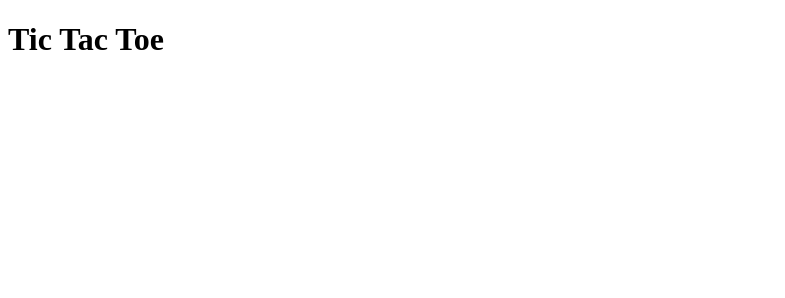
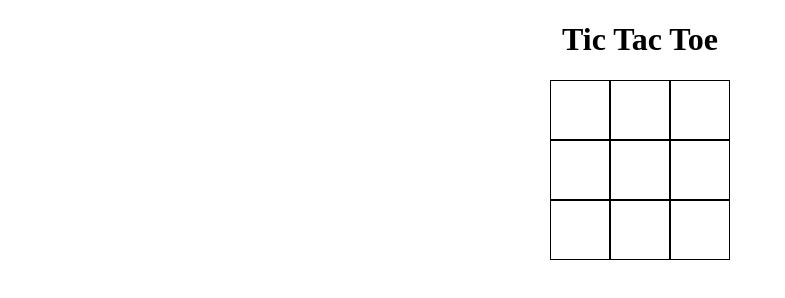
Before and after one commit to crolfs47/odin-js-tictactoe, a website: page index.html in a window 1280 px wide. Shown: the whole page, without its empty margins (0-785 px from the left). Drawn offline with Linux system fonts and the light colour scheme.

Commit message:
Set up basic game board, start to outline game modules

```diff
--- a/index.html
+++ b/index.html
@@ -10,6 +10,18 @@
 </head>
 <body>
   <h1>Tic Tac Toe</h1>
-
+  <div class="grid-container">
+    <div class="game-board-grid">
+      <div class="square" id="0"></div>
+      <div class="square" id="1"></div>
+      <div class="square" id="2"></div>
+      <div class="square" id="3"></div>
+      <div class="square" id="4"></div>
+      <div class="square" id="5"></div>
+      <div class="square" id="6"></div>
+      <div class="square" id="7"></div>
+      <div class="square" id="8"></div>
+    </div>
+  </div>
 </body>
 </html>
--- a/script.js
+++ b/script.js
@@ -0,0 +1,21 @@
+// gameboard module
+const gameBoard = (function() {
+  let board = ['', '', '', '', '', '', '', '', ''];
+  return {
+  };
+}());
+
+console.log(gameBoard.board);
+
+// display module
+const displayController = (function() {
+  const gameBoardTable = document.querySelector('.game-board-table');
+  function displayGameBoard() {
+
+  }
+}());
+
+// players factory
+const Player = (name) => {
+
+};
--- a/style.css
+++ b/style.css
@@ -0,0 +1,22 @@
+h1 {
+  display: flex;
+  justify-content: center;
+}
+
+.grid-container {
+  display: flex;
+  justify-content: center;
+}
+
+.game-board-grid {
+  display: grid;
+  grid-template-columns: 60px 60px 60px;
+  grid-template-rows: 60px 60px 60px;
+}
+
+.square {
+  border: solid 1px black;
+  font-size: 20px;
+  text-align: center;
+  padding: 20px;
+}
```
